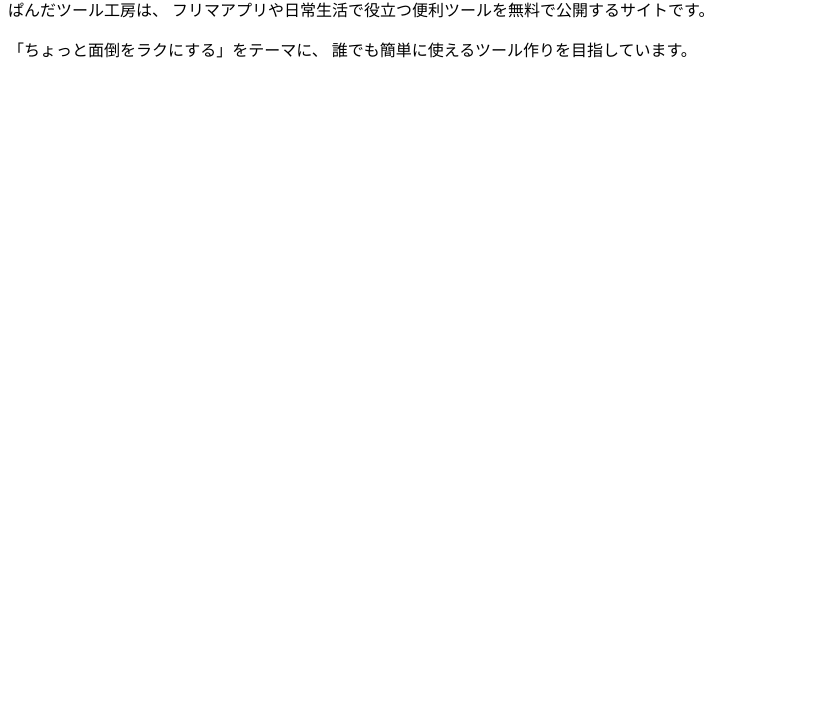
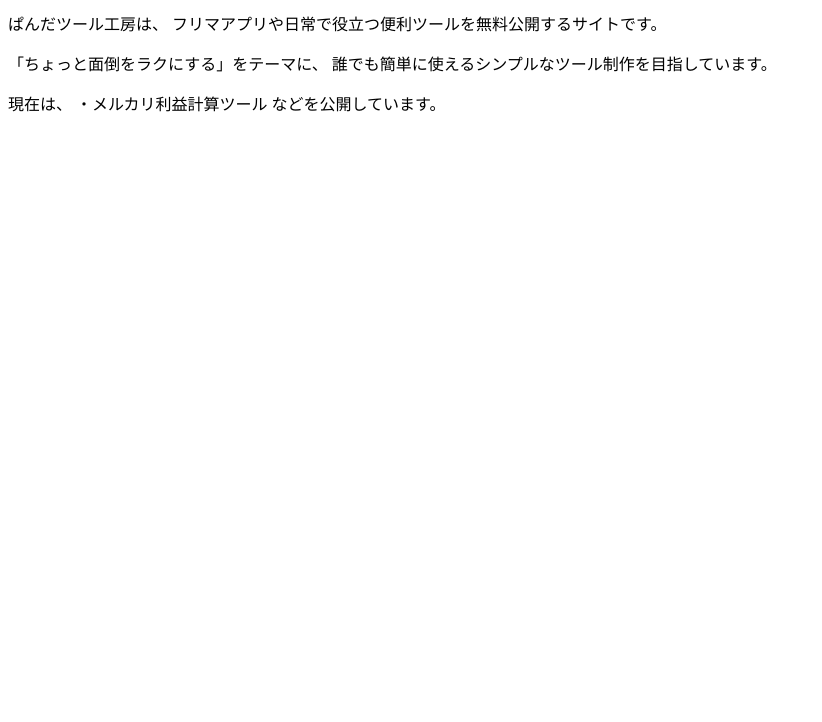
Before and after one commit to panda-mendoi/mercari-profit-tool, a plain HTML site: page about/index.html in a window 1280 px wide. Shown: the part 78-800 px from the top of the page, without its empty margins (0-822 px from the left). Drawn offline with Linux system fonts and the light colour scheme.

Commit message:
Update index.html

```diff
--- a/about/index.html
+++ b/about/index.html
@@ -1,11 +1,33 @@
+<!DOCTYPE html>
+<html lang="ja">
+<head>
+  <meta charset="UTF-8">
+  <meta name="viewport" content="width=device-width, initial-scale=1.0">
+
+  <title>このサイトについて | ぱんだツール工房</title>
+
+  <meta name="description" content="ぱんだツール工房について">
+</head>
+
+<body>
+
 <h1>このサイトについて</h1>
 
 <p>
 ぱんだツール工房は、
-フリマアプリや日常生活で役立つ便利ツールを無料で公開するサイトです。
+フリマアプリや日常で役立つ便利ツールを無料公開するサイトです。
 </p>
 
 <p>
 「ちょっと面倒をラクにする」をテーマに、
-誰でも簡単に使えるツール作りを目指しています。
+誰でも簡単に使えるシンプルなツール制作を目指しています。
 </p>
+
+<p>
+現在は、
+・メルカリ利益計算ツール
+などを公開しています。
+</p>
+
+</body>
+</html>
```
